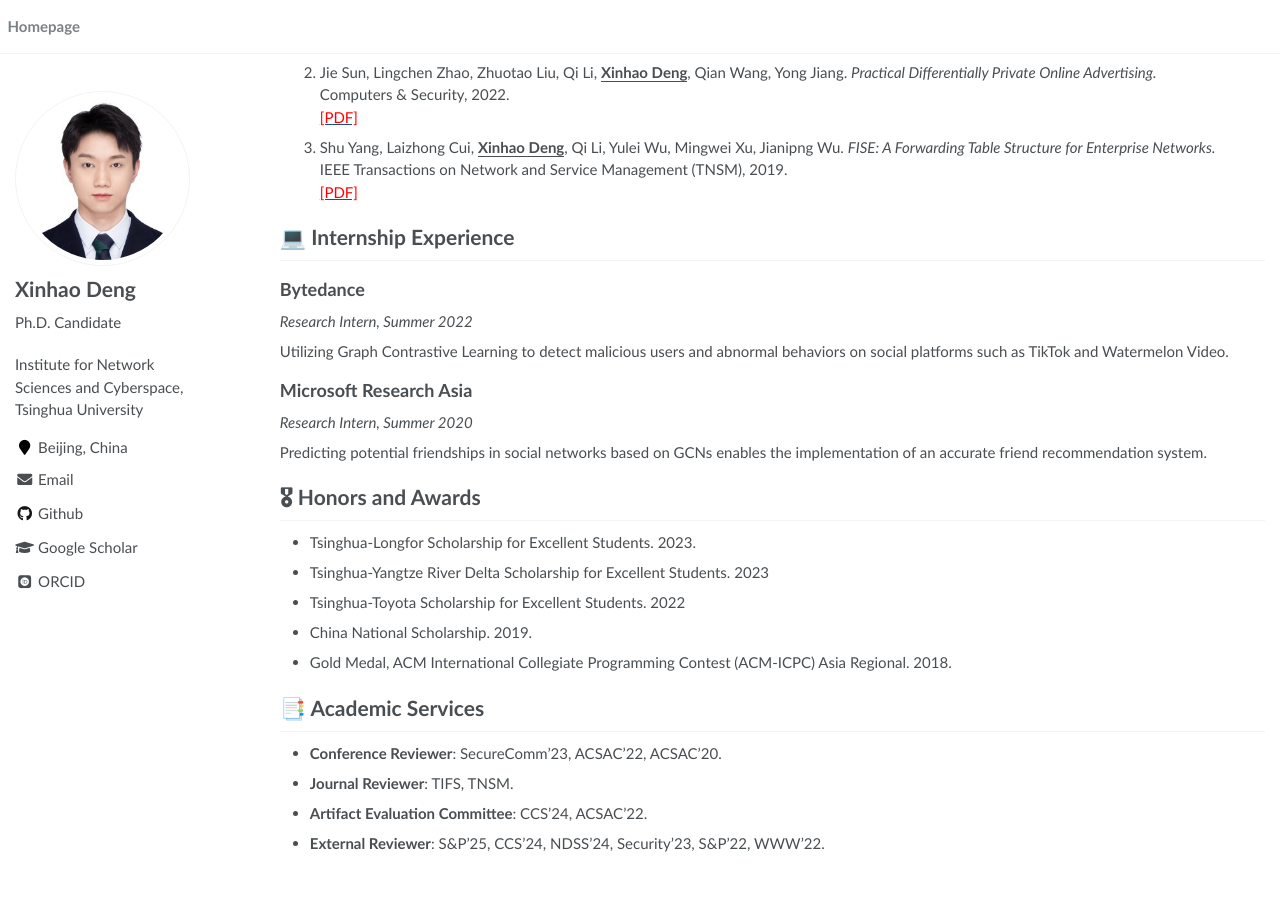
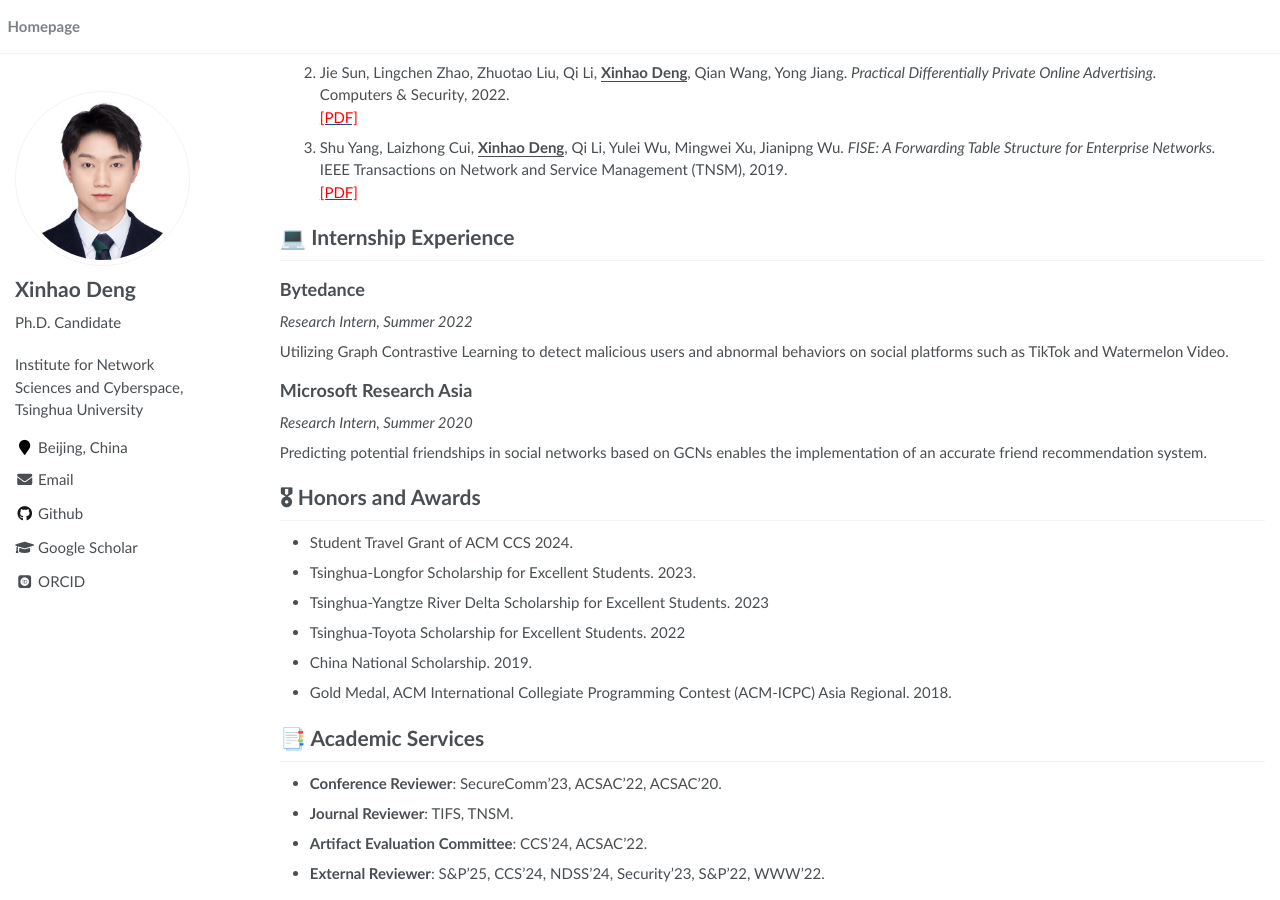
Before and after one commit to Xinhao-Deng/Xinhao-Deng.github.io, a Jekyll site: the page built from _pages/about.md, in a window 1280 px wide and 900 px high, scrolled down 1356 px. Built offline with Jekyll 4.4.1, drawn with Linux system fonts in a browser that asks for light colours; some web fonts are replaced; before the commit the page ends 2226 px from its top, so only the background shows below that.

Commit message:
update readme

```diff
--- a/_pages/about.md
+++ b/_pages/about.md
@@ -179,6 +179,7 @@ Predicting potential friendships in social networks based on GCNs enables the im
 
 
 # 🎖 Honors and Awards
+- Student Travel Grant of ACM CCS 2024.
 - Tsinghua-Longfor Scholarship for Excellent Students. 2023.
 - Tsinghua-Yangtze River Delta Scholarship for Excellent Students. 2023
 - Tsinghua-Toyota Scholarship for Excellent Students. 2022
```
